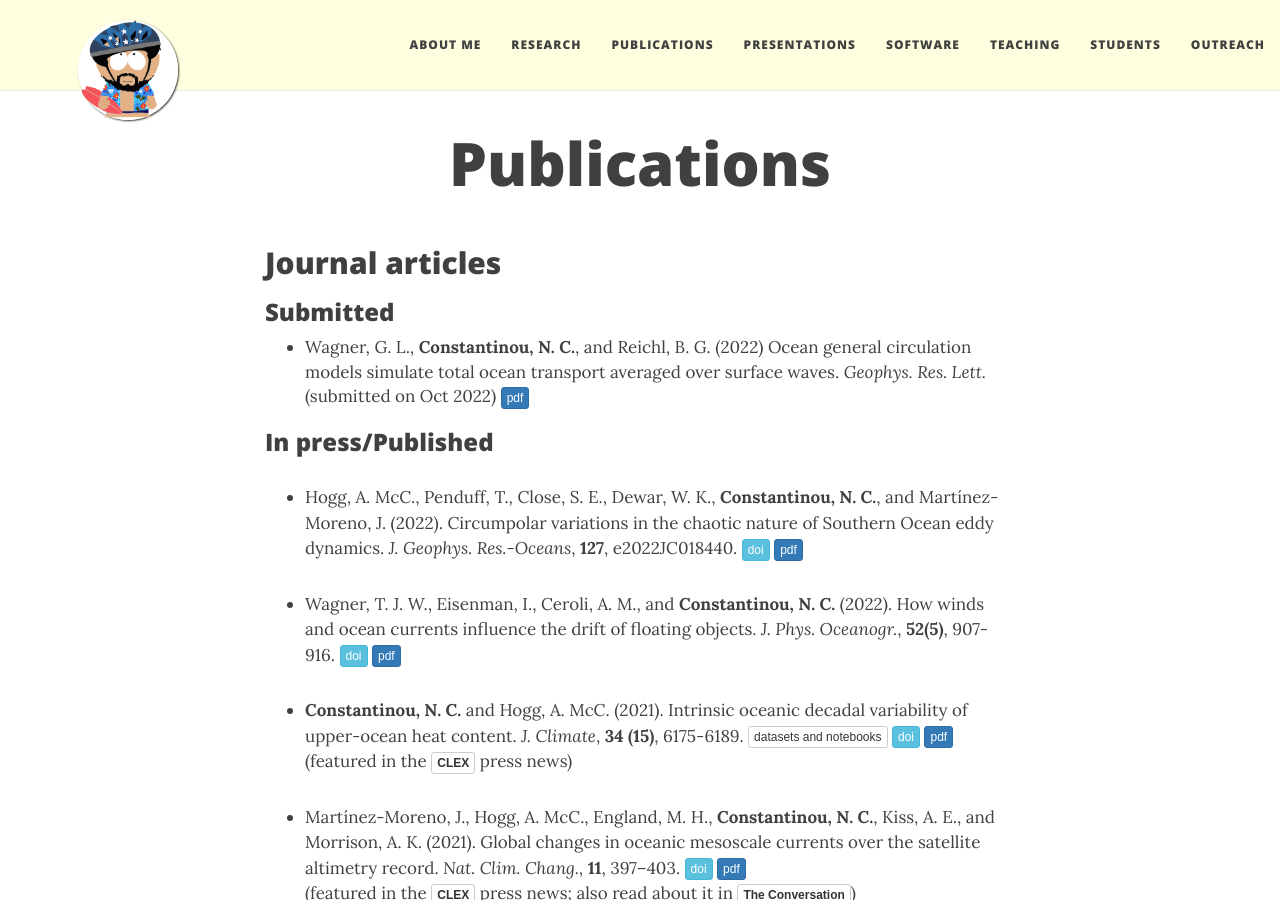
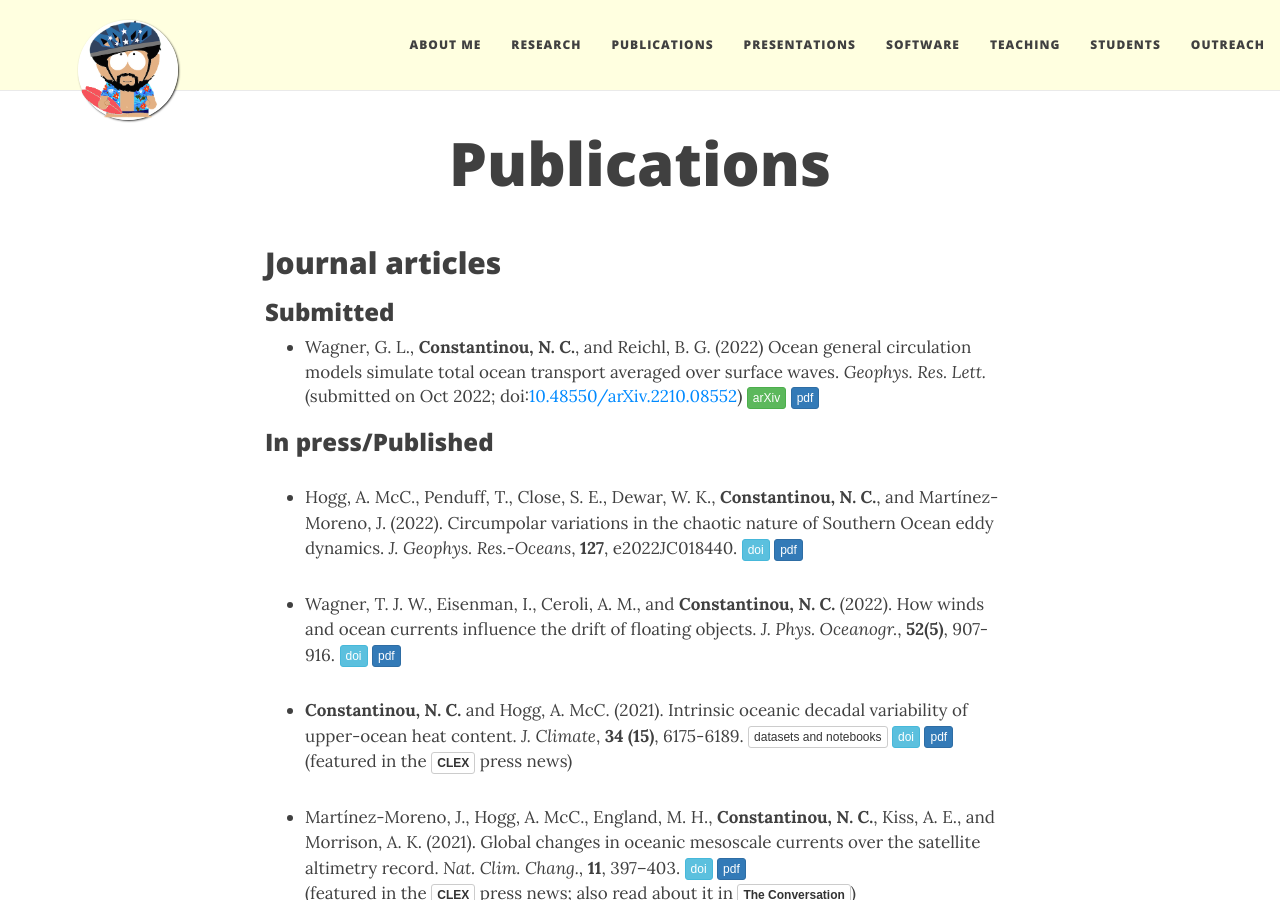
Before and after one commit to navidcy/navidcy.github.io, a Jekyll site: the page built from publications.md, in a window 1280 px wide and 900 px high. Built offline with Jekyll 4.4.1, drawn with Linux system fonts in a browser that asks for light colours; nearby versions of some CDN libraries; comment, search, counter and statistics services are not loaded.

Commit message:
add arxiv for stokes drift

```diff
--- a/publications.md
+++ b/publications.md
@@ -11,13 +11,12 @@ title: Publications
 
 - Rocha, C. B., **Constantinou, N. C.**, Llewellyn Smith, S. G., and Young, W. R. (2022) Nusselt number scaling in horizontal convection. _J. Fluid Mech._ (submitted on ...) [<span class="btn btn-success btn-xs{{end}}" style="font-family:sans-serif;">arXiv</span>][arXiv:1912.05229]{:target="_blank"} [<span class="btn btn-primary btn-xs{{end}}" style="font-family:sans-serif;">pdf</span>][HCNuDefinition]
 
- [<span class="btn btn-success btn-xs{{end}}" style="font-family:sans-serif;">arXiv</span>][arXiv:2012.08025]{:target="_blank"}
 
 -->
 
 ### Submitted
 
-- Wagner, G. L., **Constantinou, N. C.**, and Reichl, B. G. (2022) Ocean general circulation models simulate total ocean transport averaged over surface waves. _Geophys. Res. Lett._ (submitted on Oct 2022) [<span class="btn btn-primary btn-xs{{end}}" style="font-family:sans-serif;">pdf</span>][StokesDrift]
+- Wagner, G. L., **Constantinou, N. C.**, and Reichl, B. G. (2022) Ocean general circulation models simulate total ocean transport averaged over surface waves. _Geophys. Res. Lett._ (submitted on Oct 2022; doi:[10.48550/arXiv.2210.08552](https://doi.org/10.48550/arXiv.2210.08552){:target="_blank"}) [<span class="btn btn-success btn-xs{{end}}" style="font-family:sans-serif;">arXiv</span>][arXiv:2210.08552]{:target="_blank"} [<span class="btn btn-primary btn-xs{{end}}" style="font-family:sans-serif;">pdf</span>][StokesDrift]
 
 ### In press/Published
 
@@ -220,6 +219,7 @@ Selection of press coverage: [<span class="btn btn-default btn-xs{{end}}" style=
 [arXiv:2005.05303]: http://arxiv.org/abs/2005.05303
 [arXiv:2012.08025]: http://arxiv.org/abs/2012.08025
 [arXiv:2201.12688]: http://arxiv.org/abs/2201.12688
+[arXiv:2210.08552]: http://arxiv.org/abs/2210.08552
 
 [twolayer-mom6-movie]: https://vimeo.com/342848501
 
```
